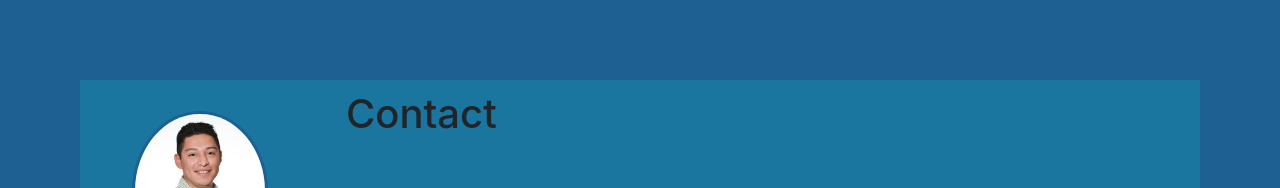
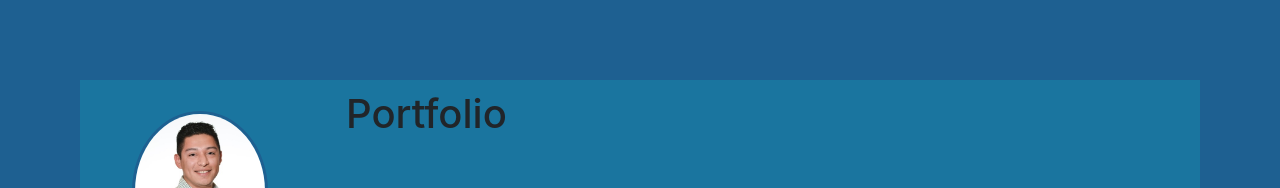
Before and after one commit to delacruzj49/portfoliowebsite, a React (Create React App) app: page /projects in a window 1280 px wide. Shown: the top 188 px of the page. Built offline with nearby package versions, Linux system fonts and the light colour scheme.

Commit message:
changed from contact to portfolio

```diff
--- a/src/pages/projects.js
+++ b/src/pages/projects.js
@@ -3,7 +3,7 @@ import React from 'react';
 class Contact extends React.Component{
     render(){
         return(
-            <h1>Contact</h1>
+            <h1>Portfolio</h1>
         );
     }
 }
```
